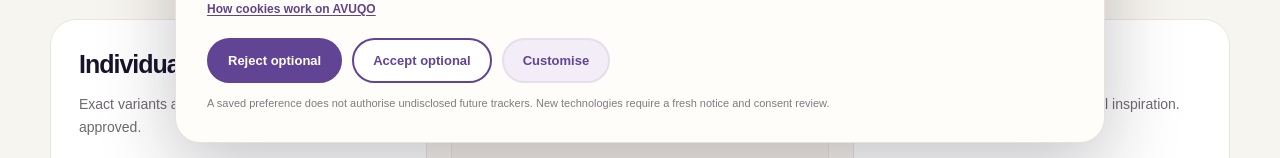
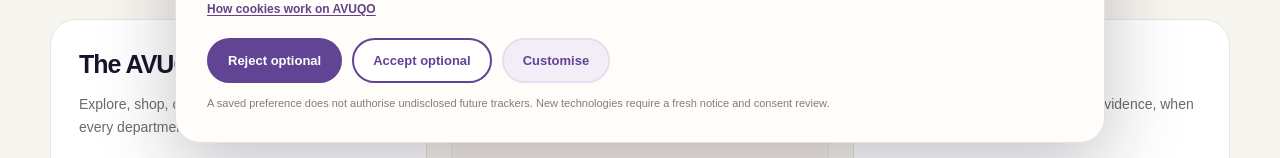
Before and after one commit to crkian/AVUQO, a Next.js app: page /discover in a window 1280 px wide. Shown: the part 642-800 px from the top of the page. Built offline with nearby package versions, Linux system fonts and the light colour scheme; no server answers; the database is empty.

Commit message:
Expose marketplace and Who's Who in AVUQO Discover

```diff
--- a/app/discover/page.tsx
+++ b/app/discover/page.tsx
@@ -8,6 +8,8 @@ import LiveDealRail from "../../components/live/LiveDealRail";
 import styles from "./page.module.css";
 export const metadata:Metadata={title:"Discover worthwhile choices",description:"Thoughtful shopping, seasonal guides and only approved, fresh retailer offers from AVUQO.",alternates:{canonical:"/discover"}};
 const rooms=[
+ {title:"The AVUQO Marketplace",copy:"Explore, shop, compare or meet the names behind every department.",url:"/marketplace"},
+ {title:"Who\u0027s Who",copy:"Discover manufacturers, specialists and approved retailers across categories.",url:"/whos-who"},
  {title:"Individual products",copy:"Exact variants and verified retailer evidence, when approved.",url:"/products"},
  {title:"Black Friday",copy:"Plan the 2026 sales without the discount noise.",url:"/black-friday"},
  {title:"Christmas",copy:"Thoughtful gifting, lists and seasonal inspiration.",url:"/christmas"},
```
